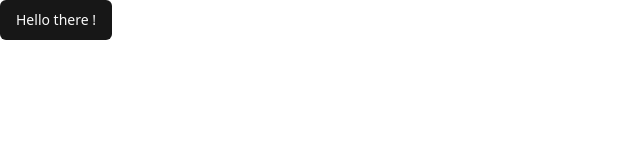
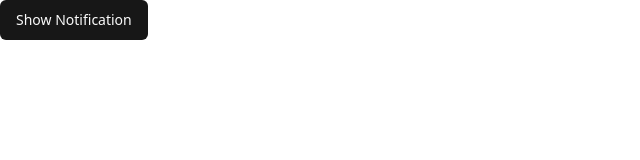
Before and after one commit to Lolek-Trolek/web3-2024-2025-projet-group5, a React (Vite) app in the folder frontend/: page / in a window 1280 px wide. Shown: the top 160 px of the page, without its empty margins (0-640 px from the left). Built offline with nearby package versions, Linux system fonts and the light colour scheme.

Commit message:
refactor: refactored notification button and title

```diff
--- a/frontend/src/App.jsx
+++ b/frontend/src/App.jsx
@@ -2,12 +2,12 @@ import { Button } from "./components/ui/button";
 
 function App() {
   const handleClick = () => {
-    window.electron.showNotification({ title: "hey", body: "hey 2" });
+    window.electron.showNotification({ title: "Notification", body: "Hey" });
   };
 
   return (
     <div>
-      <Button onClick={handleClick}>Hello there !</Button>
+      <Button onClick={handleClick}>Show Notification</Button>
     </div>
   );
 }
```
